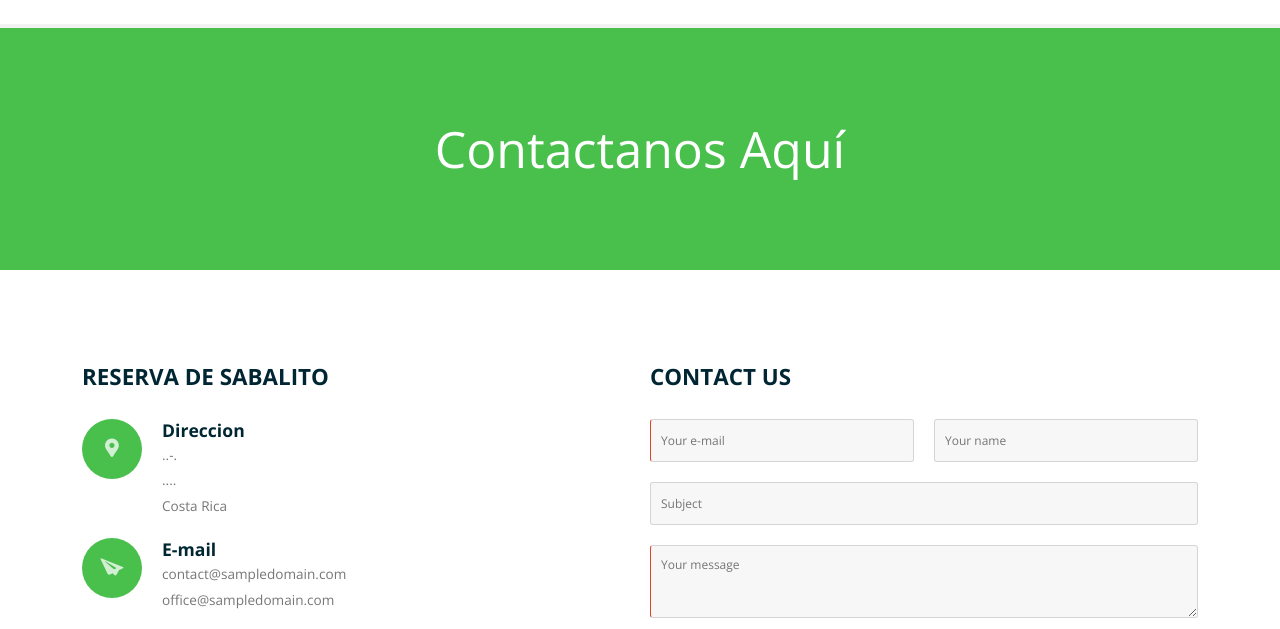
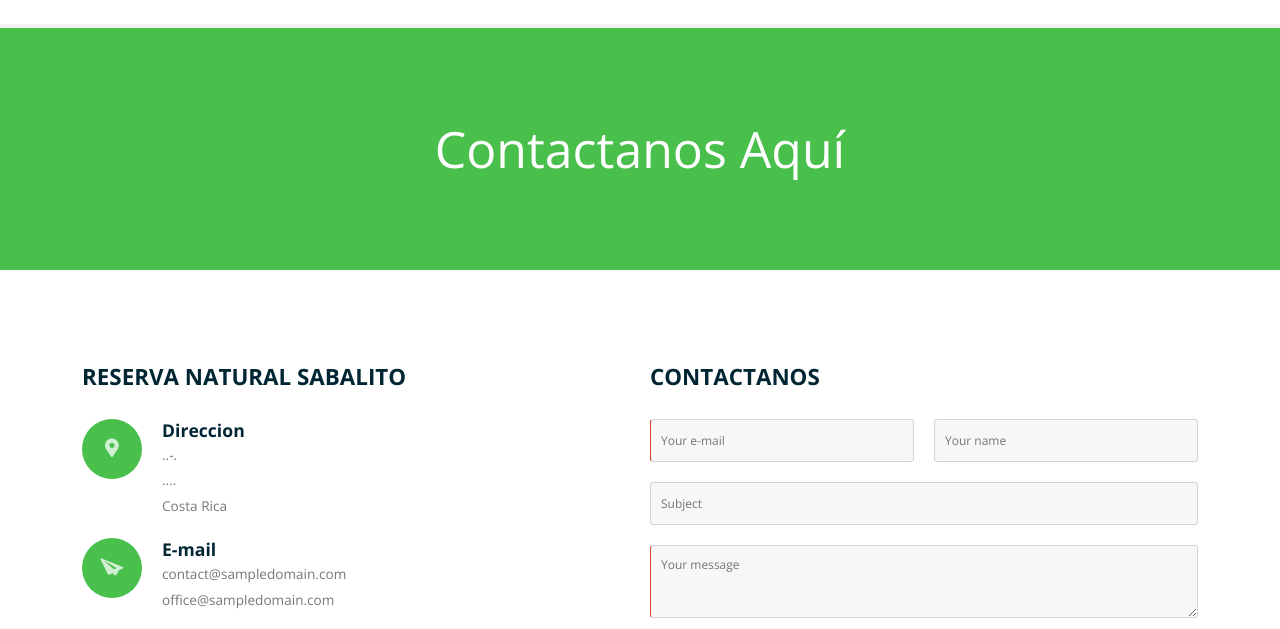
Before and after one commit to SebasDD/sabalito, a plain HTML site: page contact.html in a window 1280 px wide. Shown: the part 107-736 px from the top of the page. Drawn offline with nearby package versions, Linux system fonts and the light colour scheme.

Commit message:
Add files via upload

```diff
--- a/contact.html
+++ b/contact.html
@@ -89,7 +89,7 @@
 
               <!-- Company Information -->
               <div class="s-12 m-12 l-6">
-                <h2 class="text-uppercase text-strong margin-bottom-30">Reserva De Sabalito</h2>
+                <h2 class="text-uppercase text-strong margin-bottom-30">Reserva Natural Sabalito</h2>
                 <div class="float-left">
                   <i class="icon-placepin background-primary icon-circle-small text-size-20"></i>
                 </div>
@@ -123,7 +123,7 @@
 
               <!-- Contact Form -->
               <div class="s-12 m-12 l-6">
-                <h2 class="text-uppercase text-strong margin-bottom-30">Contact Us</h2>
+                <h2 class="text-uppercase text-strong margin-bottom-30">Contactanos</h2>
                 <form class="customform">
                   <div class="line">
                     <div class="margin">
```
